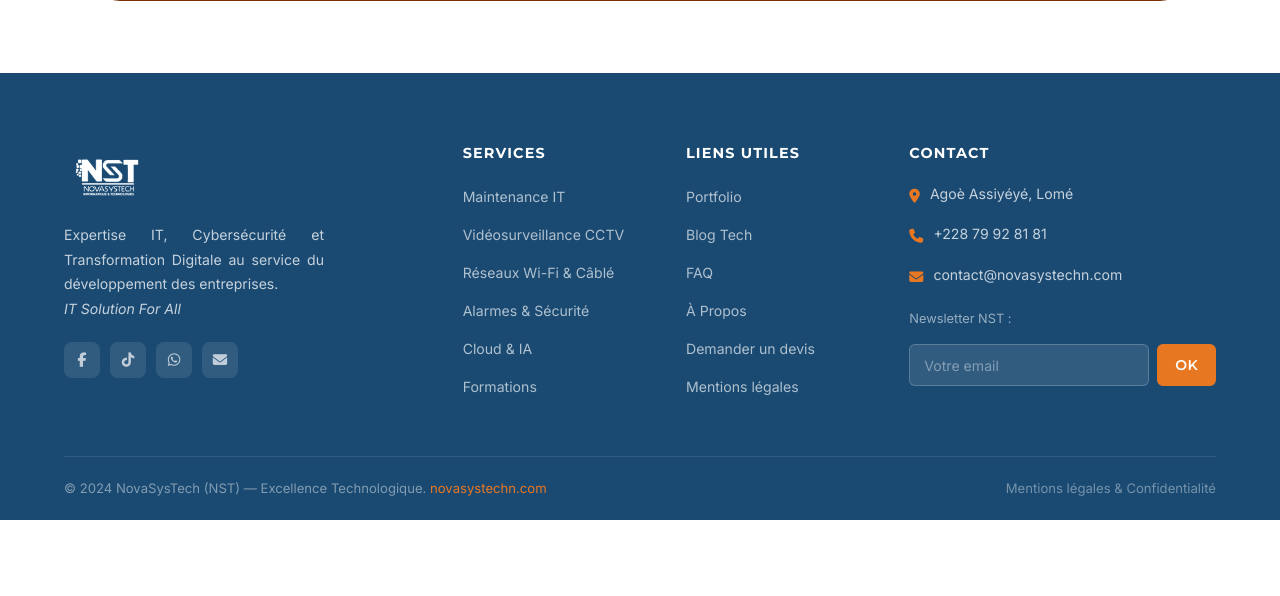
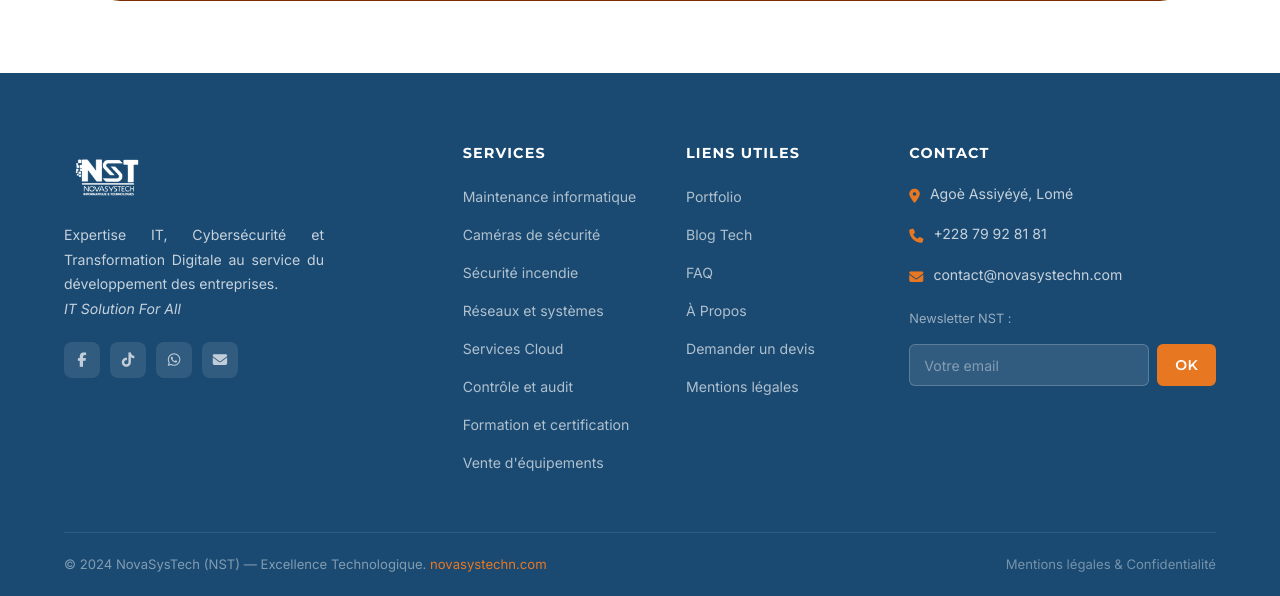
Before and after one commit to devdeveloppment/NovaSysTech, a Django app: page /services/videosurveillance-cctv/ in a window 1280 px wide. Shown: the part 2275-2871 px from the top of the page. Before the commit the page ends 2795 px from the top, so only its background shows below. Run offline with Django 5.2, Linux system fonts and the light colour scheme; data comes from the database, SQL or seed files in the repository; both versions use the stored data as it was after the commit.

Commit message:
fix: anonymiser portfolio, supprimer Cybersecurite, reorganiser 8 services avec images coherentes

```diff
--- a/novasystech/services/views.py
+++ b/novasystech/services/views.py
@@ -2,13 +2,6 @@ from django.shortcuts import render, get_object_or_404
 from .models import Service
 
 FORMATIONS = [
-    {
-        'titre': 'Formation Cybersécurité',
-        'image': '/static/images/formation-cybersecurite.jpg',
-        'modules': ['Base de la cybersécurité', 'Sécurité des postes de travail', 'Sécurité du réseau', 'Détection des incidents', 'Test d\'intrusion (Pentest)'],
-        'debut': '20 Nov 2025', 'duree': '4 Semaines',
-        'inscription': '5 000 FCFA', 'tarif': '50 000 FCFA',
-    },
     {
         'titre': 'Formation Déploiement Wi-Fi MikroTik',
         'image': '/static/images/formation-mikrotik.jpg',
--- a/novasystech/templates/base/base.html
+++ b/novasystech/templates/base/base.html
@@ -41,12 +41,14 @@
         <li class="nav-dropdown">
           <a href="{% url 'services' %}" class="nav-link {% if page == 'services' %}active{% endif %}">Services ▾</a>
           <ul class="nav-dropdown-menu">
-            <li><a href="{% url 'service_detail' 'maintenance-informatique' %}" class="nav-dropdown-item"><span class="icon">🔧</span>Maintenance IT</a></li>
-            <li><a href="{% url 'service_detail' 'videosurveillance-cctv' %}" class="nav-dropdown-item"><span class="icon">📹</span>Vidéosurveillance CCTV</a></li>
-            <li><a href="{% url 'service_detail' 'reseaux-wifi-cable' %}" class="nav-dropdown-item"><span class="icon">📡</span>Réseaux Wi-Fi & Câblé</a></li>
-            <li><a href="{% url 'service_detail' 'alarmes-controle-acces' %}" class="nav-dropdown-item"><span class="icon">🔒</span>Alarmes & Contrôle d'accès</a></li>
-            <li><a href="{% url 'service_detail' 'cloud-intelligence-artificielle' %}" class="nav-dropdown-item"><span class="icon">☁️</span>Cloud & IA</a></li>
-            <li><a href="{% url 'service_detail' 'formation-certification' %}" class="nav-dropdown-item"><span class="icon">🎓</span>Formations & Certifications</a></li>
+            <li><a href="{% url 'service_detail' 'maintenance-informatique' %}" class="nav-dropdown-item"><span class="icon">🔧</span>Maintenance informatique</a></li>
+            <li><a href="{% url 'service_detail' 'installation-cameras-securite' %}" class="nav-dropdown-item"><span class="icon">📹</span>Caméras de sécurité</a></li>
+            <li><a href="{% url 'service_detail' 'installation-systemes-incendie' %}" class="nav-dropdown-item"><span class="icon">🔥</span>Sécurité incendie</a></li>
+            <li><a href="{% url 'service_detail' 'installation-reseaux-systemes' %}" class="nav-dropdown-item"><span class="icon">📡</span>Réseaux et systèmes</a></li>
+            <li><a href="{% url 'service_detail' 'services-cloud' %}" class="nav-dropdown-item"><span class="icon">☁️</span>Services Cloud</a></li>
+            <li><a href="{% url 'service_detail' 'controle-audit-informatique' %}" class="nav-dropdown-item"><span class="icon">📊</span>Contrôle et audit</a></li>
+            <li><a href="{% url 'service_detail' 'formation-certification' %}" class="nav-dropdown-item"><span class="icon">🎓</span>Formation et certification</a></li>
+            <li><a href="{% url 'service_detail' 'vente-accessoires-equipements' %}" class="nav-dropdown-item"><span class="icon">💻</span>Vente d'équipements</a></li>
           </ul>
         </li>
         <li><a href="{% url 'portfolio' %}" class="nav-link {% if page == 'portfolio' %}active{% endif %}">Portfolio</a></li>
@@ -103,12 +105,14 @@
       <div class="footer-col">
         <h4>Services</h4>
         <ul class="footer-links">
-          <li><a href="{% url 'service_detail' 'maintenance-informatique' %}">Maintenance IT</a></li>
-          <li><a href="{% url 'service_detail' 'videosurveillance-cctv' %}">Vidéosurveillance CCTV</a></li>
-          <li><a href="{% url 'service_detail' 'reseaux-wifi-cable' %}">Réseaux Wi-Fi & Câblé</a></li>
-          <li><a href="{% url 'service_detail' 'alarmes-controle-acces' %}">Alarmes & Sécurité</a></li>
-          <li><a href="{% url 'service_detail' 'cloud-intelligence-artificielle' %}">Cloud & IA</a></li>
-          <li><a href="{% url 'service_detail' 'formation-certification' %}">Formations</a></li>
+          <li><a href="{% url 'service_detail' 'maintenance-informatique' %}">Maintenance informatique</a></li>
+          <li><a href="{% url 'service_detail' 'installation-cameras-securite' %}">Caméras de sécurité</a></li>
+          <li><a href="{% url 'service_detail' 'installation-systemes-incendie' %}">Sécurité incendie</a></li>
+          <li><a href="{% url 'service_detail' 'installation-reseaux-systemes' %}">Réseaux et systèmes</a></li>
+          <li><a href="{% url 'service_detail' 'services-cloud' %}">Services Cloud</a></li>
+          <li><a href="{% url 'service_detail' 'controle-audit-informatique' %}">Contrôle et audit</a></li>
+          <li><a href="{% url 'service_detail' 'formation-certification' %}">Formation et certification</a></li>
+          <li><a href="{% url 'service_detail' 'vente-accessoires-equipements' %}">Vente d'équipements</a></li>
         </ul>
       </div>
 
--- a/novasystech/templates/services/detail.html
+++ b/novasystech/templates/services/detail.html
@@ -37,7 +37,7 @@
         <img src="{{ service.image_hero.url }}" alt="{{ service.nom }}"
              style="width:100%;height:380px;object-fit:cover;border-radius:var(--radius-xl);box-shadow:var(--shadow-lg);">
         {% else %}
-        <img src="{% if service.icone == 'wrench' %}{% static 'images/formation-maintenance.jpg' %}{% elif service.icone == 'video' %}{% static 'images/formation-cctv.jpg' %}{% elif service.icone == 'wifi' %}{% static 'images/formation-mikrotik.jpg' %}{% elif service.icone == 'shield' %}{% static 'images/formation-cybersecurite.jpg' %}{% elif service.icone == 'cloud' %}{% static 'images/services-prestations.jpg' %}{% elif service.icone == 'graduation-cap' %}{% static 'images/formation-cybersecurite.jpg' %}{% else %}{% static 'images/services-prestations.jpg' %}{% endif %}" alt="{{ service.nom }}" style="width:100%;height:380px;object-fit:cover;border-radius:var(--radius-xl);box-shadow:var(--shadow-lg);">
+        <img src="{% if service.icone == 'wrench' %}https://images.unsplash.com/photo-1581092160562-40aa08e78837?w=1200&q=80{% elif service.icone == 'video' %}https://images.unsplash.com/photo-1557597774-9d273605dfa9?w=1200&q=80{% elif service.icone == 'shield' %}https://images.unsplash.com/photo-1582139329536-e7284fece509?w=1200&q=80{% elif service.icone == 'wifi' %}https://images.unsplash.com/photo-1558494949-ef010cbdcc31?w=1200&q=80{% elif service.icone == 'cloud' %}https://images.unsplash.com/photo-1451187580459-43490279c0fa?w=1200&q=80{% elif service.icone == 'search' %}https://images.unsplash.com/photo-1551288049-bebda4e38f71?w=1200&q=80{% elif service.icone == 'graduation-cap' %}https://images.unsplash.com/photo-1524178232363-1fb2b075b655?w=1200&q=80{% elif service.icone == 'laptop' %}https://images.unsplash.com/photo-1593640408182-31c70c8268f5?w=1200&q=80{% else %}https://images.unsplash.com/photo-1451187580459-43490279c0fa?w=1200&q=80{% endif %}" alt="{{ service.nom }}" style="width:100%;height:380px;object-fit:cover;border-radius:var(--radius-xl);box-shadow:var(--shadow-lg);">
         {% endif %}
       </div>
     </div>
@@ -149,7 +149,7 @@
              onmouseover="this.style.background='var(--orange-light)';this.style.borderColor='var(--orange)'"
              onmouseout="this.style.background='';this.style.borderColor='transparent'">
             <span style="font-size:1.1rem;">
-              {% if s.icone == 'wrench' %}🔧{% elif s.icone == 'video' %}📹{% elif s.icone == 'wifi' %}📡{% elif s.icone == 'shield' %}🔒{% elif s.icone == 'cloud' %}☁️{% elif s.icone == 'graduation-cap' %}🎓{% else %}⚙️{% endif %}
+              {% if s.icone == 'wrench' %}🔧{% elif s.icone == 'video' %}📹{% elif s.icone == 'wifi' %}📡{% elif s.icone == 'shield' %}🔥{% elif s.icone == 'cloud' %}☁️{% elif s.icone == 'search' %}📊{% elif s.icone == 'graduation-cap' %}🎓{% elif s.icone == 'laptop' %}💻{% else %}⚙️{% endif %}
             </span>
             <span style="font-size:.88rem;color:var(--text);">{{ s.nom }}</span>
             <span style="margin-left:auto;color:var(--orange);font-size:.8rem;">→</span>
```
Also changed, not shown: novasystech/portfolio/fixtures/portfolio.json (+6 -6 lines), novasystech/portfolio/views.py (+6 -6 lines), novasystech/services/fixtures/services.json (+8 -6 lines), novasystech/templates/services/hub.html (+6 -3 lines).
